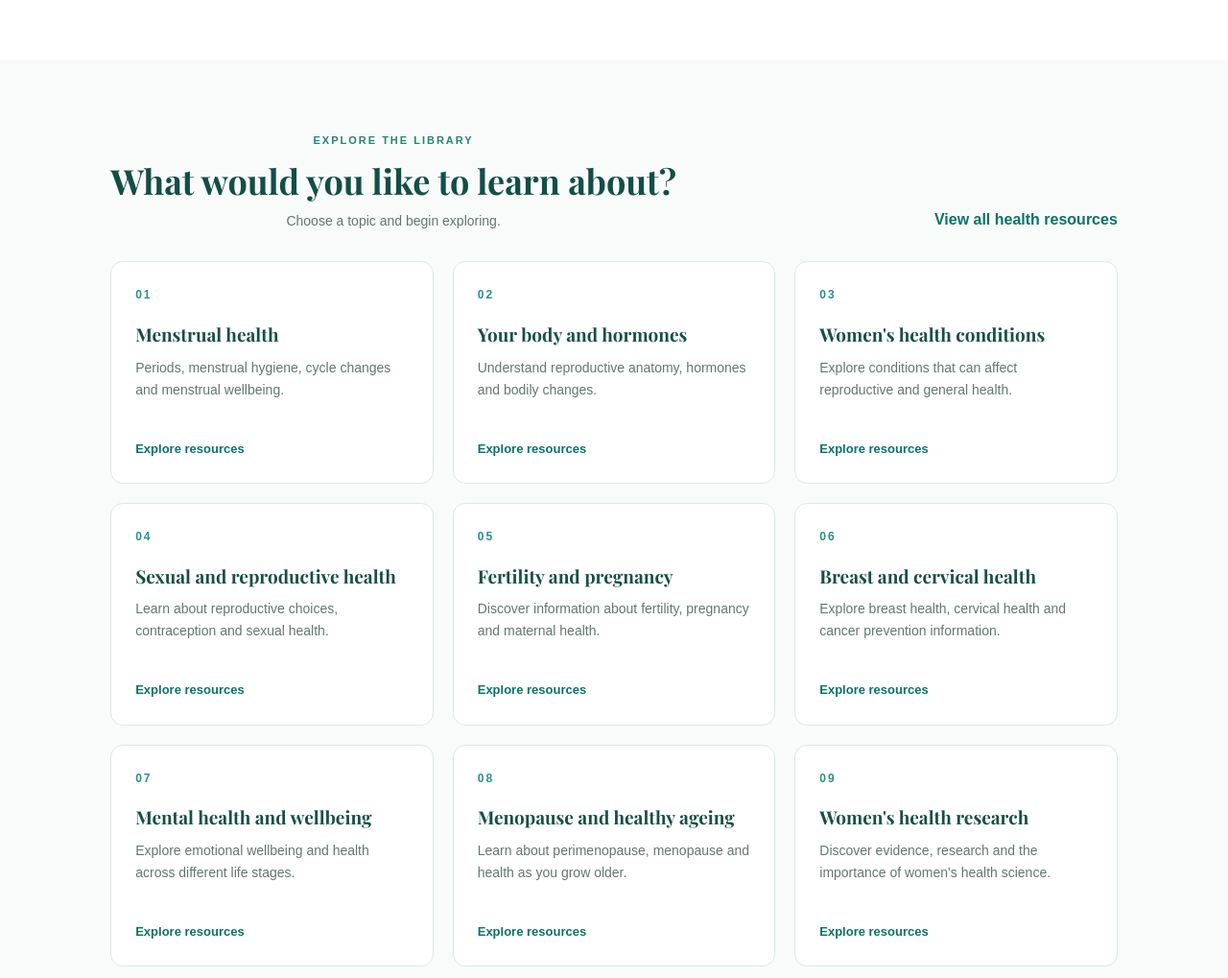
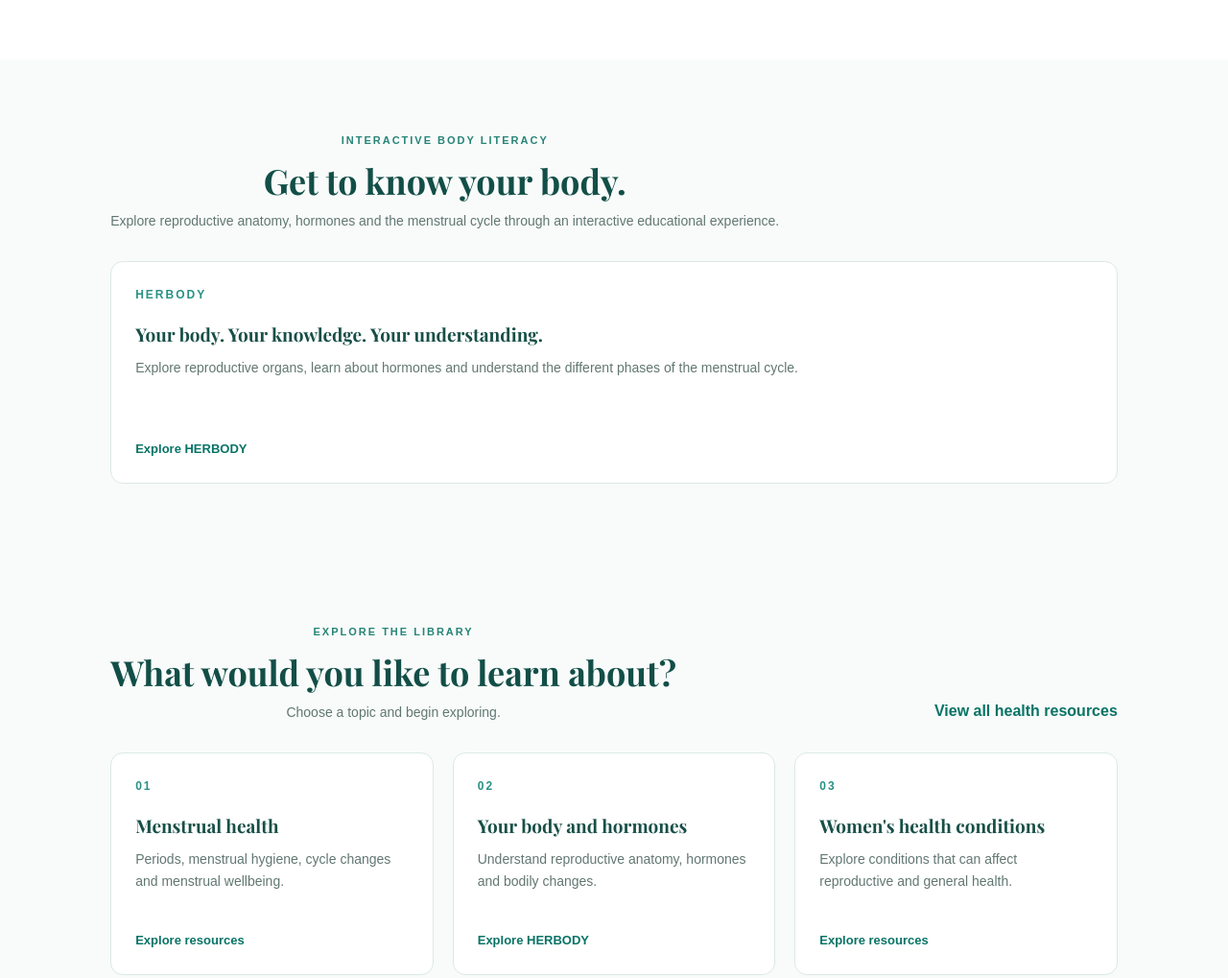
Before and after one commit to labpulsehealth-glitch/Matoni, a plain HTML site: page learn.html in a window 1280 px wide. Shown: the part 821-1840 px from the top of the page at 96% size. Drawn offline with nearby package versions, Linux system fonts and the light colour scheme.

Commit message:
Update learn.html

```diff
--- a/learn.html
+++ b/learn.html
@@ -3,7 +3,7 @@
 <head>
   <meta charset="UTF-8">
   <meta name="viewport" content="width=device-width, initial-scale=1.0">
-  <meta name="description" content="Explore MATONI's women's health learning library, with accessible educational topics and trusted medical resources.">
+  <meta name="description" content="Explore MATONI's women's health learning library and interactive body literacy experience.">
   <title>Learn | MATONI</title>
   <link rel="stylesheet" href="style.css">
   <link rel="stylesheet" href="resources.css">
@@ -22,6 +22,7 @@
 </header>
 
 <main>
+
   <section class="library-hero">
     <span class="eyebrow">HERWISE · LEARNING AND KNOWLEDGE</span>
     <h1>Understanding your health starts with knowledge.</h1>
@@ -53,6 +54,29 @@
     </p>
   </section>
 
+  <section class="library-section">
+    <div class="section-heading">
+      <div>
+        <span class="eyebrow">INTERACTIVE BODY LITERACY</span>
+        <h2>Get to know your body.</h2>
+        <p>
+          Explore reproductive anatomy, hormones and the menstrual
+          cycle through an interactive educational experience.
+        </p>
+      </div>
+    </div>
+
+    <a href="body.html" class="learning-card body-feature-card">
+      <span class="topic-number">HERBODY</span>
+      <h3>Your body. Your knowledge. Your understanding.</h3>
+      <p>
+        Explore reproductive organs, learn about hormones and understand
+        the different phases of the menstrual cycle.
+      </p>
+      <span class="card-link">Explore HERBODY</span>
+    </a>
+  </section>
+
   <section id="learning-topics" class="library-section">
     <div class="section-heading">
       <div>
@@ -65,7 +89,8 @@
       </a>
     </div>
 
-    <div id="learning-categories" class="learning-grid">
+    <div class="learning-grid">
+
       <a class="learning-card" href="resources.html?topic=menstrual">
         <span class="topic-number">01</span>
         <h3>Menstrual health</h3>
@@ -73,11 +98,11 @@
         <span class="card-link">Explore resources</span>
       </a>
 
-      <a class="learning-card" href="resources.html?topic=body">
+      <a class="learning-card" href="body.html">
         <span class="topic-number">02</span>
         <h3>Your body and hormones</h3>
         <p>Understand reproductive anatomy, hormones and bodily changes.</p>
-        <span class="card-link">Explore resources</span>
+        <span class="card-link">Explore HERBODY</span>
       </a>
 
       <a class="learning-card" href="resources.html?topic=conditions">
@@ -128,6 +153,7 @@
         <p>Discover evidence, research and the importance of women's health science.</p>
         <span class="card-link">Explore resources</span>
       </a>
+
     </div>
   </section>
 
@@ -154,8 +180,11 @@
       decisions. It cannot determine what is happening in your body
       or replace an assessment by a qualified healthcare professional.
     </p>
-    <a href="safety.html" class="text-link">Read our health and safety information</a>
+    <a href="safety.html" class="text-link">
+      Read our health and safety information
+    </a>
   </section>
+
 </main>
 
 <footer class="library-footer">
@@ -171,7 +200,9 @@
     <a href="resources.html">Health Resources</a>
   </div>
 
-  <p class="copyright">© 2026 MATONI. Educational information, dignity and understanding.</p>
+  <p class="copyright">
+    © 2026 MATONI. Educational information, dignity and understanding.
+  </p>
 </footer>
 
 <script src="resources.js"></script>
```
